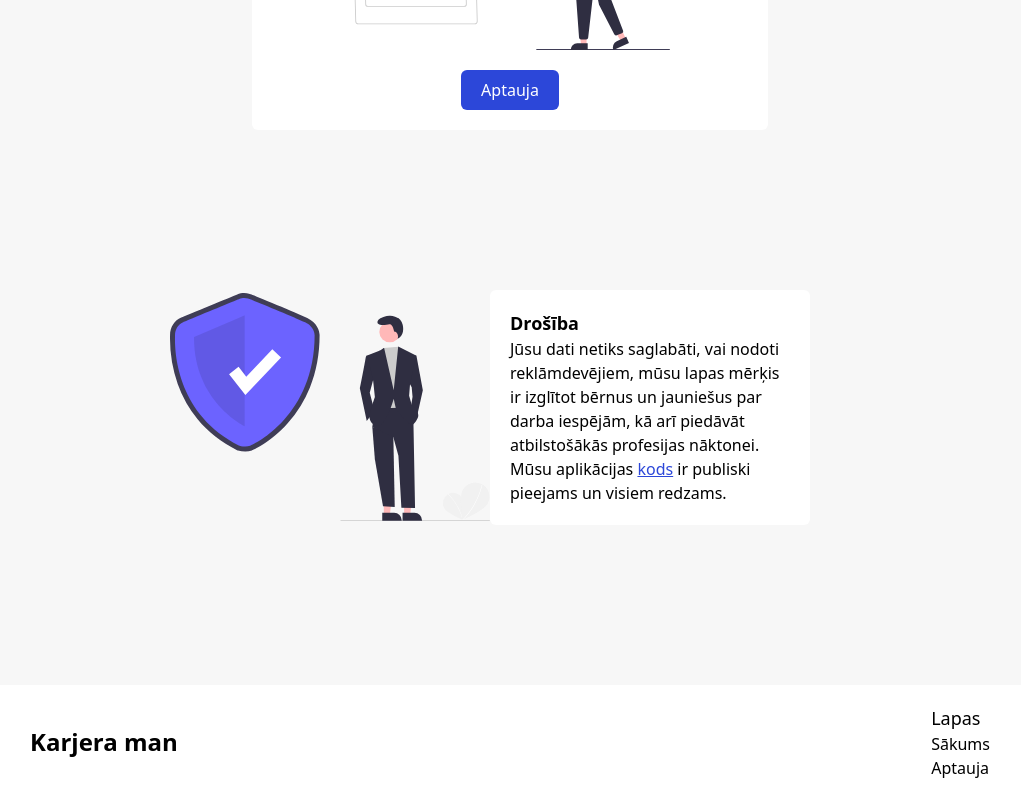
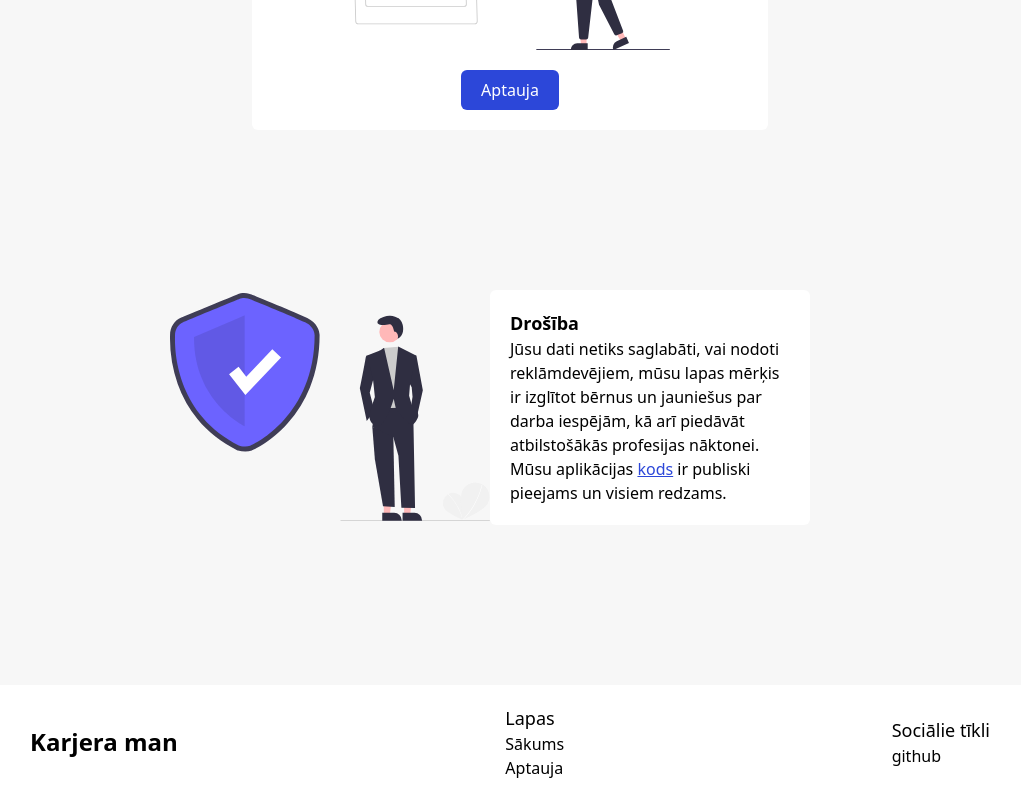
Before and after one commit to RobzLegz/career-choice, a Next.js app: page / in a window 1280 px wide. Shown: the part 1461-2261 px from the top of the page, without its empty margins (130-1151 px from the left). Built offline with nearby package versions, Linux system fonts and the light colour scheme.

Commit message:
footer enhancements

```diff
--- a/src/components/footer/Footer.tsx
+++ b/src/components/footer/Footer.tsx
@@ -1,25 +1,28 @@
 import React from 'react'
 import { useSelector } from 'react-redux';
 import { languageData } from '../../redux/slices/languageSlice';
+import Link from "next/link";
+import { useRouter } from 'next/dist/client/router';
 
 function Footer() {
+    const router = useRouter();
     const languageInfo = useSelector(languageData);
 
     return (
         <footer className="mt-10 md:mt-40">
-            <h1 className="text-large md:text-heading">Karjera man</h1>
+            <h1 onClick={() => router.push("/")} className="text-large md:text-heading">Karjera man</h1>
             <div>
                 <h4>{languageInfo.text.global.footer.pages.heading}</h4>
                 <ul>
-                    <li>{languageInfo.text.global.footer.pages.option1}</li>
-                    <li>{languageInfo.text.global.footer.pages.option2}</li>
+                    <li><Link href="/">{languageInfo.text.global.footer.pages.option1}</Link></li>
+                    <li><Link href="/find">{languageInfo.text.global.footer.pages.option2}</Link></li>
                 </ul>
             </div>
-            <div className="hidden sm:visible">
+            <div className="hidden sm:flex sm:flex-col">
                 <h4>{languageInfo.text.global.footer.media.heading}</h4>
                 <ul>
-                    <li>Instagram</li>
-                    <li>github</li>
+                    {/* <li><a href="https://github.com/RobzLegz/karjera-man">Instagram</a></li> */}
+                    <li><a href="https://github.com/RobzLegz/karjera-man">github</a></li>
                 </ul>
             </div>
         </footer>
```
